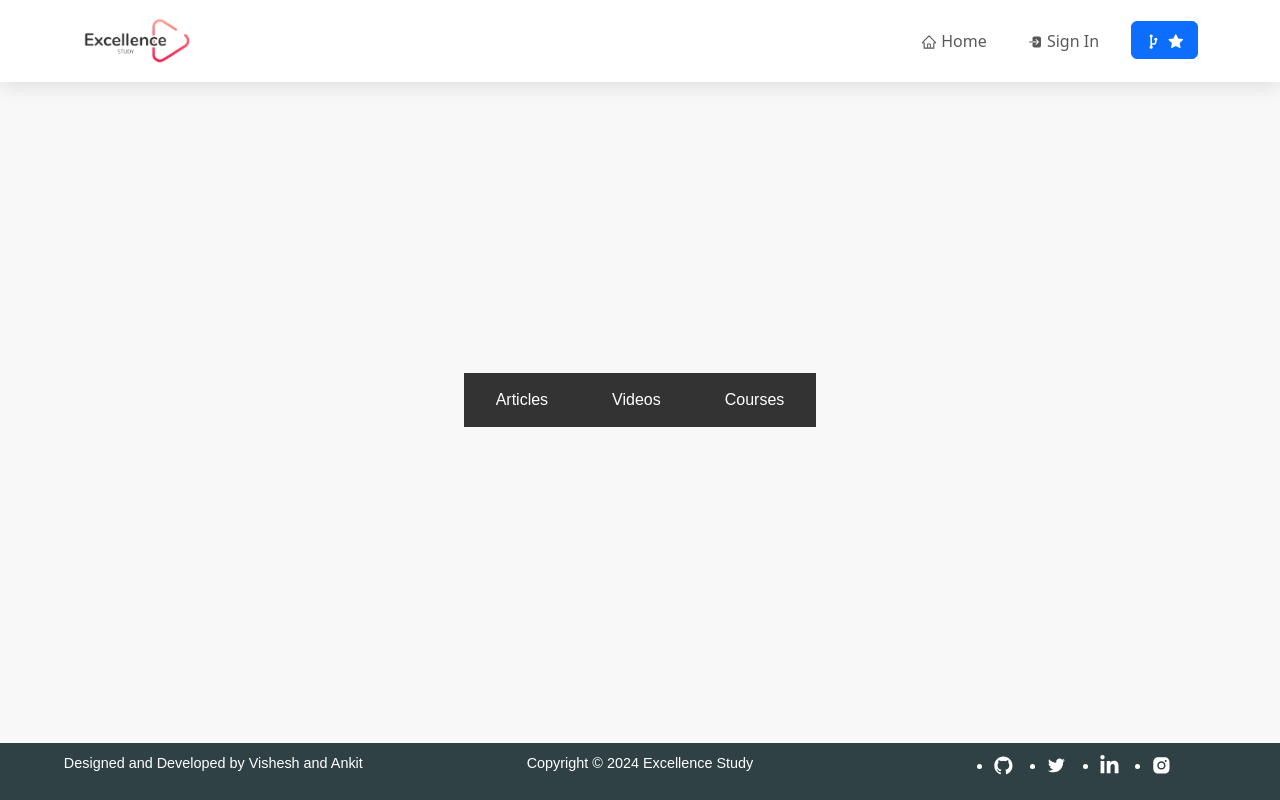
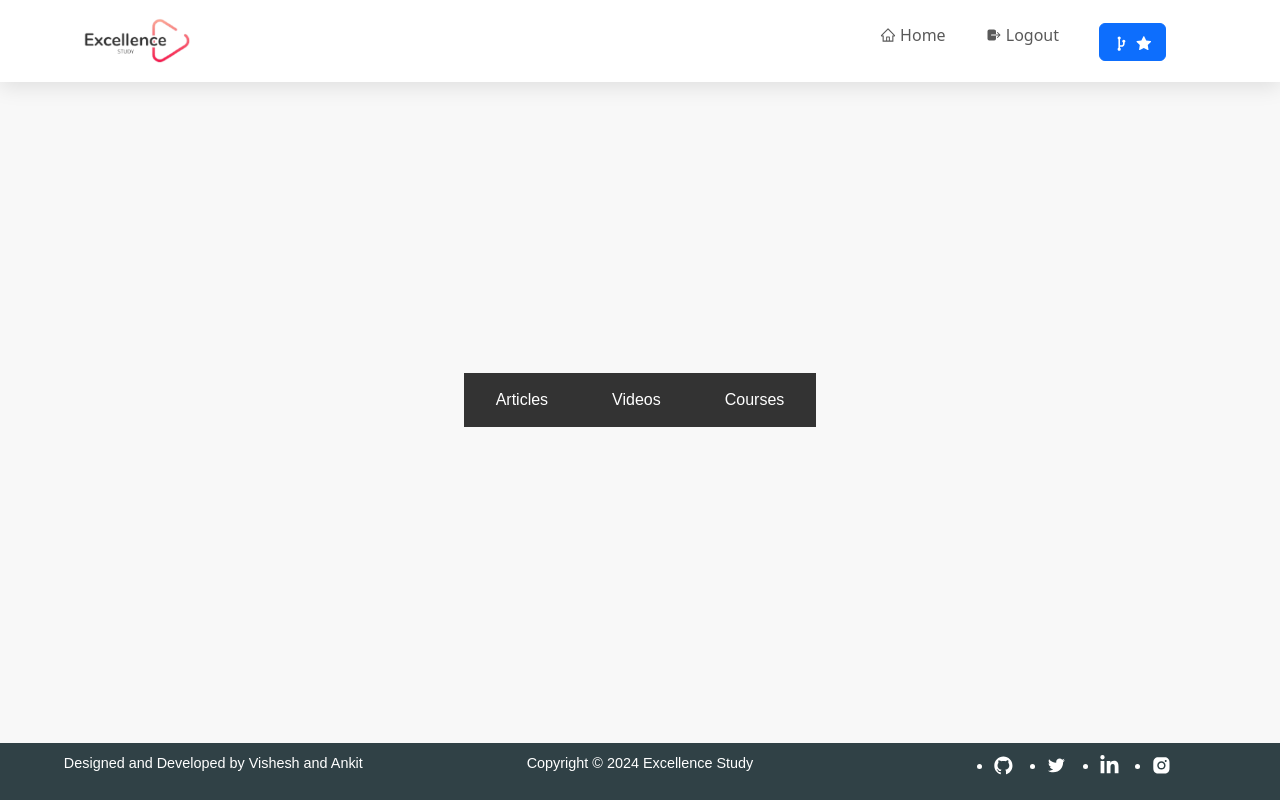
Before and after one commit to visheshraghuvanshi/excellence-study, a React (Create React App) app: page /login in a window 1280 px wide. Built offline with nearby package versions, Linux system fonts and the light colour scheme; no server answers; sample sign-in values are in the browser's storage.

Commit message:
Added Logout Button

```diff
--- a/src/components/Navbar.js
+++ b/src/components/Navbar.js
@@ -1,4 +1,4 @@
-import React, { useState } from "react";
+import React, { useState, useEffect } from "react";
 import Navbar from "react-bootstrap/Navbar";
 import Nav from "react-bootstrap/Nav";
 import Container from "react-bootstrap/Container";
@@ -6,73 +6,74 @@ import logo from "../Assets/logo.png";
 import Button from "react-bootstrap/Button";
 import { Link } from "react-router-dom";
 import { CgGitFork } from "react-icons/cg";
-import { IoLogIn } from "react-icons/io5";
+import { IoLogIn, IoLogOut } from "react-icons/io5";
 import { AiFillStar, AiOutlineHome } from "react-icons/ai";
+import { useAuthState } from "react-firebase-hooks/auth";
+import { initializeApp } from "firebase/app";
+import { getAuth } from "firebase/auth";
 
 function NavBar() {
-  const [expand, updateExpanded] = useState(false);
-  const [navColour, updateNavbar] = useState(false);
+  const firebaseConfig = {
+    apiKey: process.env.REACT_APP_API_KEY,
+    authDomain: process.env.REACT_APP_AUTH_DOMAIN,
+    projectId: process.env.REACT_APP_PROJECT_ID,
+    storageBucket: process.env.REACT_APP_STORAGE_BUCKET,
+    messagingSenderId: process.env.REACT_APP_MESSAGING_SENDER_ID,
+    appId: process.env.REACT_APP_APP_ID,
+    measurementId: process.env.REACT_APP_MEASUREMENT_ID,
+  };
 
-  function scrollHandler() {
-    if (window.scrollY >= 20) {
-      updateNavbar(true);
-    } else {
-      updateNavbar(false);
-    }
-  }
+  const app = initializeApp(firebaseConfig);
+  const auth = getAuth(app);
 
-  window.addEventListener("scroll", scrollHandler);
+  const [user] = useAuthState(auth);
+  const [expand, setExpand] = useState(false);
+  const [navColour, setNavColour] = useState(false);
+
+  useEffect(() => {
+    const handleScroll = () => {
+      setNavColour(window.scrollY >= 20);
+    };
+    window.addEventListener("scroll", handleScroll);
+    return () => window.removeEventListener("scroll", handleScroll);
+  }, []);
+
+  const toggleExpand = () => setExpand(expand ? false : "expanded");
 
   return (
-    <Navbar
-      expanded={expand}
-      fixed="top"
-      expand="md"
-      className={navColour ? "sticky" : "navbar"}
-    >
+    <Navbar expanded={expand} fixed="top" expand="md" className={navColour ? "sticky" : "navbar"}>
       <Container>
-        <Navbar.Brand href="/" className="d-flex">
+        <Navbar.Brand href="/">
           <img src={logo} className="img-fluid logo" alt="brand" />
         </Navbar.Brand>
-        <Navbar.Toggle
-          aria-controls="responsive-navbar-nav"
-          onClick={() => {
-            updateExpanded(expand ? false : "expanded");
-          }}
-        >
+        <Navbar.Toggle aria-controls="responsive-navbar-nav" onClick={toggleExpand}>
           <span></span>
           <span></span>
           <span></span>
         </Navbar.Toggle>
         <Navbar.Collapse id="responsive-navbar-nav">
           <Nav className="ms-auto" defaultActiveKey="#home">
-            <Nav.Item>
-              <Nav.Link as={Link} to="/" onClick={() => updateExpanded(false)}>
-                <AiOutlineHome style={{ marginBottom: "2px" }} /> Home
+            <Nav.Link as={Link} to="/" onClick={() => setExpand(false)}>
+              <AiOutlineHome style={{ marginBottom: "2px" }} /> Home
+            </Nav.Link>
+            {user ? (
+              <Nav.Link onClick={() => auth.signOut()}>
+                <IoLogOut style={{ marginBottom: "2px" }} /> Logout
               </Nav.Link>
-            </Nav.Item>
-
-            <Nav.Item>
+            ) : (
               <Nav.Link href="/login" target="_blank" rel="noreferrer">
                 <IoLogIn style={{ marginBottom: "2px" }} /> Sign In
               </Nav.Link>
-            </Nav.Item>
-
-            <Nav.Item className="fork-btn">
-              <Button
-                href="https://github.com/visheshraghuvanshi/excellence-study"
-                target="_blank"
-                className="fork-btn-inner"
-              >
-                <CgGitFork style={{ fontSize: "1.2em" }} />{" "}
-                <AiFillStar style={{ fontSize: "1.1em" }} />
+            )}
+            <Nav.Link href="https://github.com/visheshraghuvanshi/excellence-study" target="_blank">
+              <Button className="fork-btn-inner">
+                <CgGitFork style={{ fontSize: "1.2em" }} /> <AiFillStar style={{ fontSize: "1.1em" }} />
               </Button>
-            </Nav.Item>
+            </Nav.Link>
           </Nav>
         </Navbar.Collapse>
       </Container>
     </Navbar>
   );
 }
-
 export default NavBar;
--- a/src/style.css
+++ b/src/style.css
@@ -71,6 +71,7 @@ button {
   font-weight: 500;
   color: #335eea;
   margin-right: 1.5rem;
+  margin-top: 1.5px;
 }
 
 .nav-link.active,
```
